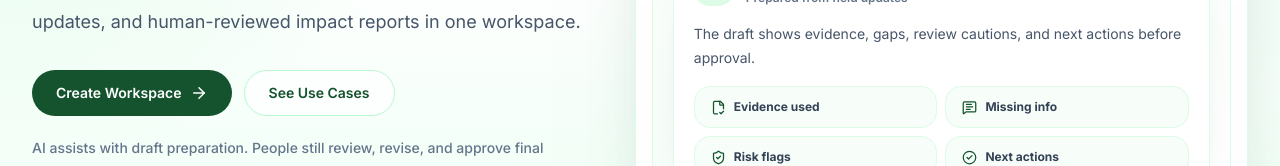
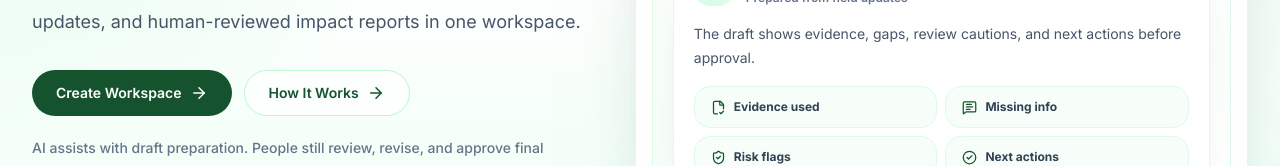
Before and after one commit to Dhruvg334/niswarth-ai, a React (Vite) app: page / in a window 1280 px wide. Shown: the part 457-623 px from the top of the page. Built offline with nearby package versions, Linux system fonts and the light colour scheme; no server answers.

Commit message:
Fix Home Page CTA for Demo

```diff
--- a/src/pages/Home.jsx
+++ b/src/pages/Home.jsx
@@ -98,7 +98,7 @@ export default function Home() {
             <p className="mt-6 max-w-xl text-lg leading-8 text-slate-600">Niswarth AI helps NGOs manage campaigns, volunteers, field updates, and human-reviewed impact reports in one workspace.</p>
             <div className="mt-8 flex flex-col gap-3 sm:flex-row">
               <Button to="/signup">Create Workspace <ArrowRight className="ml-2" size={18} /></Button>
-              <Button to="/use-cases" variant="secondary">See Use Cases</Button>
+              <Button to="/use-cases" variant="secondary">How It Works<ArrowRight className="ml-2" size={18} /></Button>
             </div>
             <p className="mt-5 max-w-lg text-sm font-medium leading-6 text-slate-500">AI assists with draft preparation. People still review, revise, and approve final reports.</p>
           </div>
```
